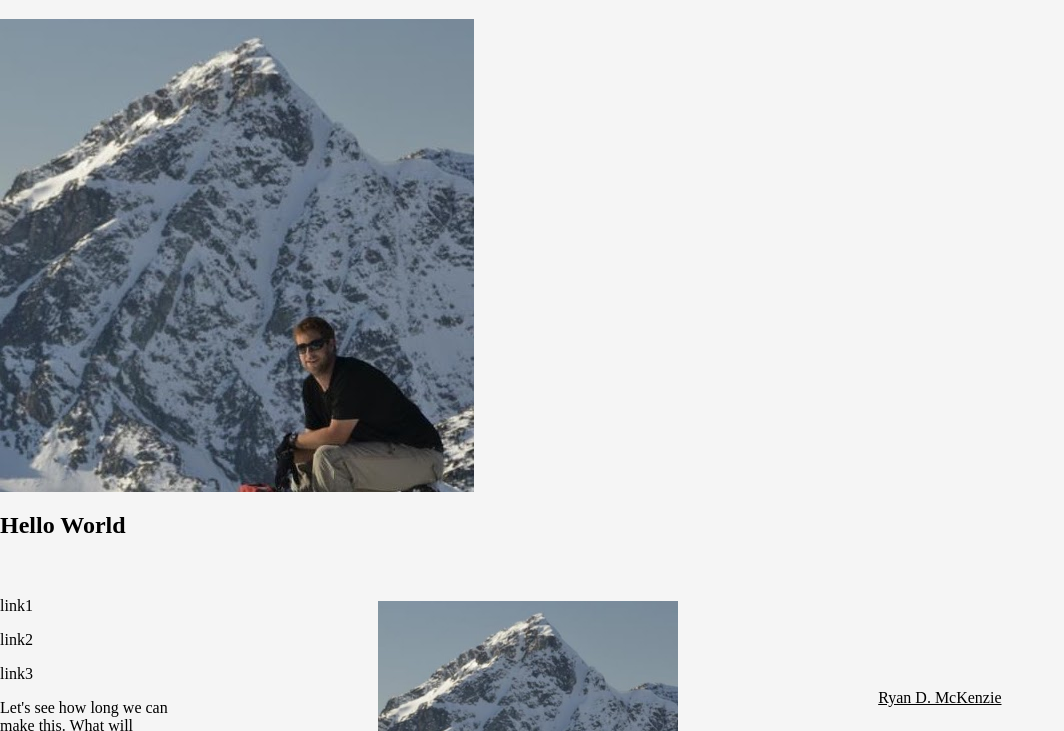
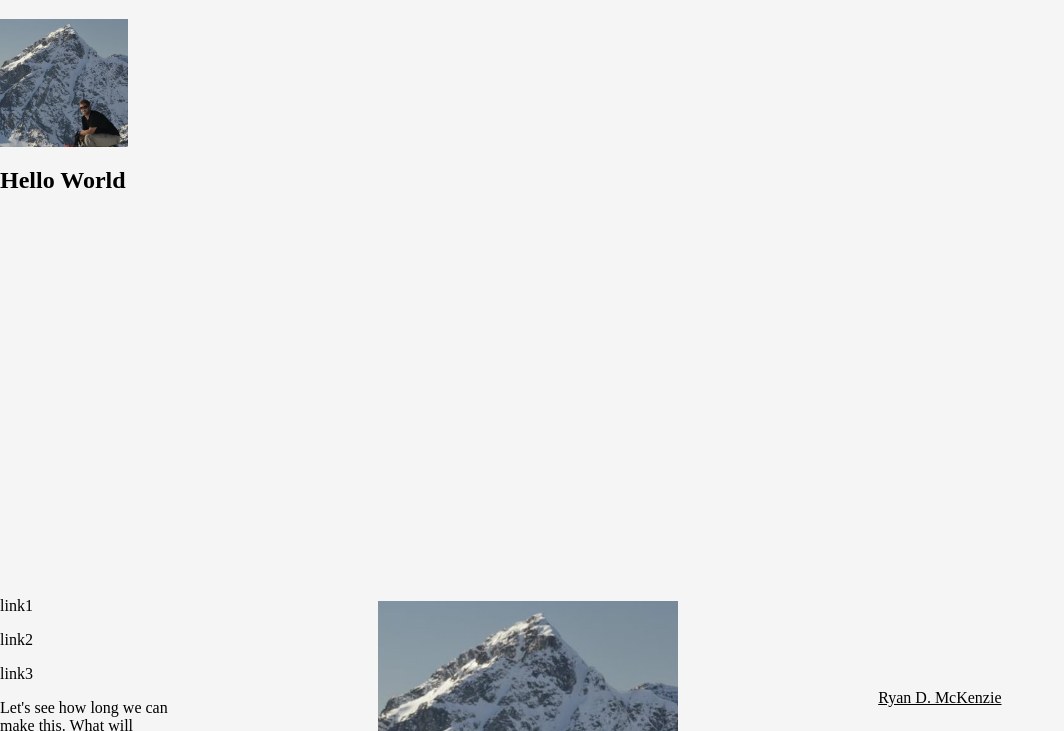
Before and after one commit to ryan-mckenzie/ryan-mckenzie.github.io, a plain HTML site: page index.html in a window 1280 px wide. Shown: the part 69-800 px from the top of the page, without its empty margins (0-1064 px from the left). Drawn offline with Linux system fonts and the light colour scheme.

Commit message:
Update index.html

```diff
--- a/index.html
+++ b/index.html
@@ -9,7 +9,7 @@
 	  <div class="top">
     		<h1>My homepage!</h1>
 
-    		<img src="profilepic.jpg">
+    		<img src="profilepic.jpg" alt="Beach Vista" width="128" height="128">
 
     		<h2>
         		Hello World
```
